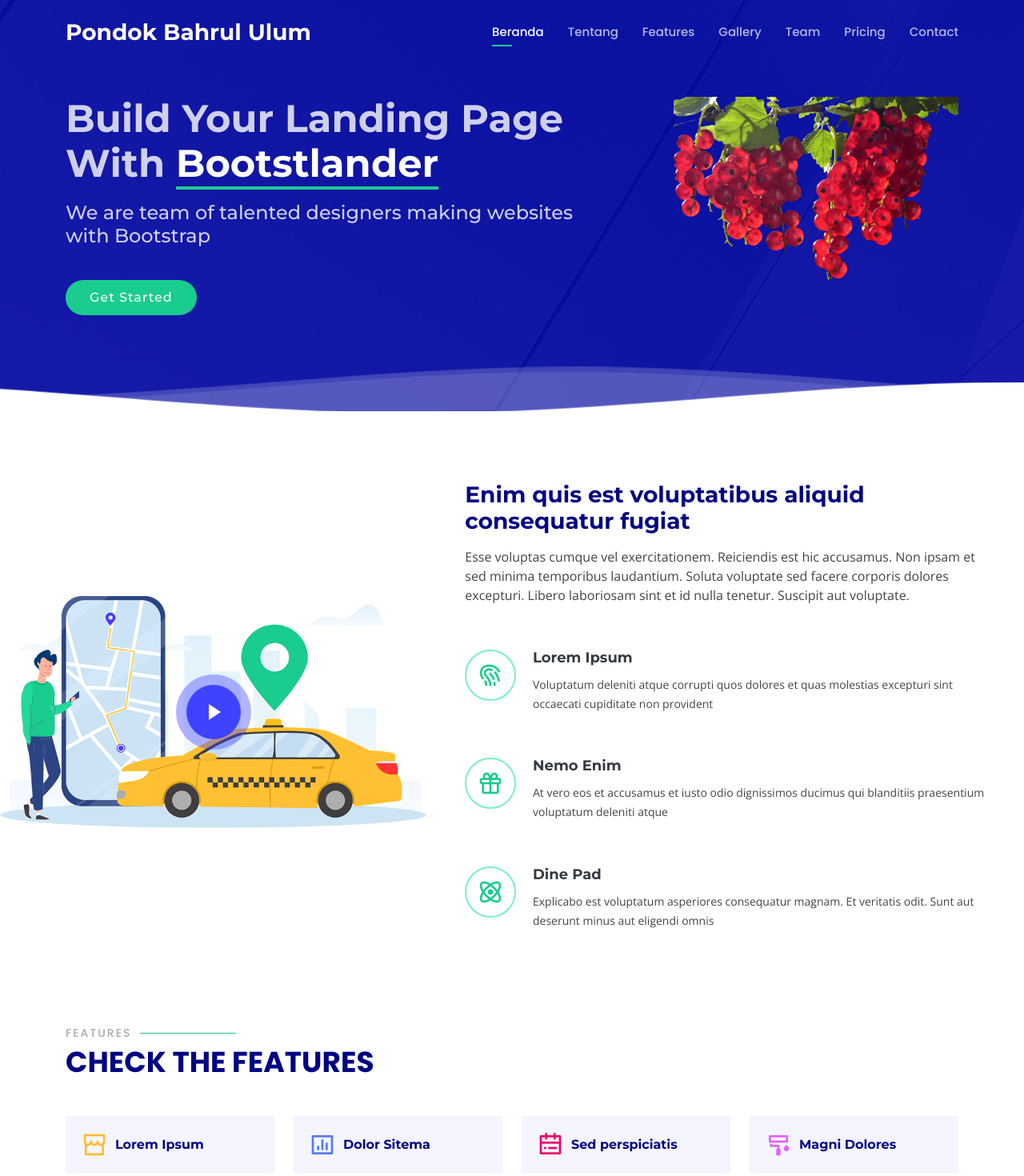
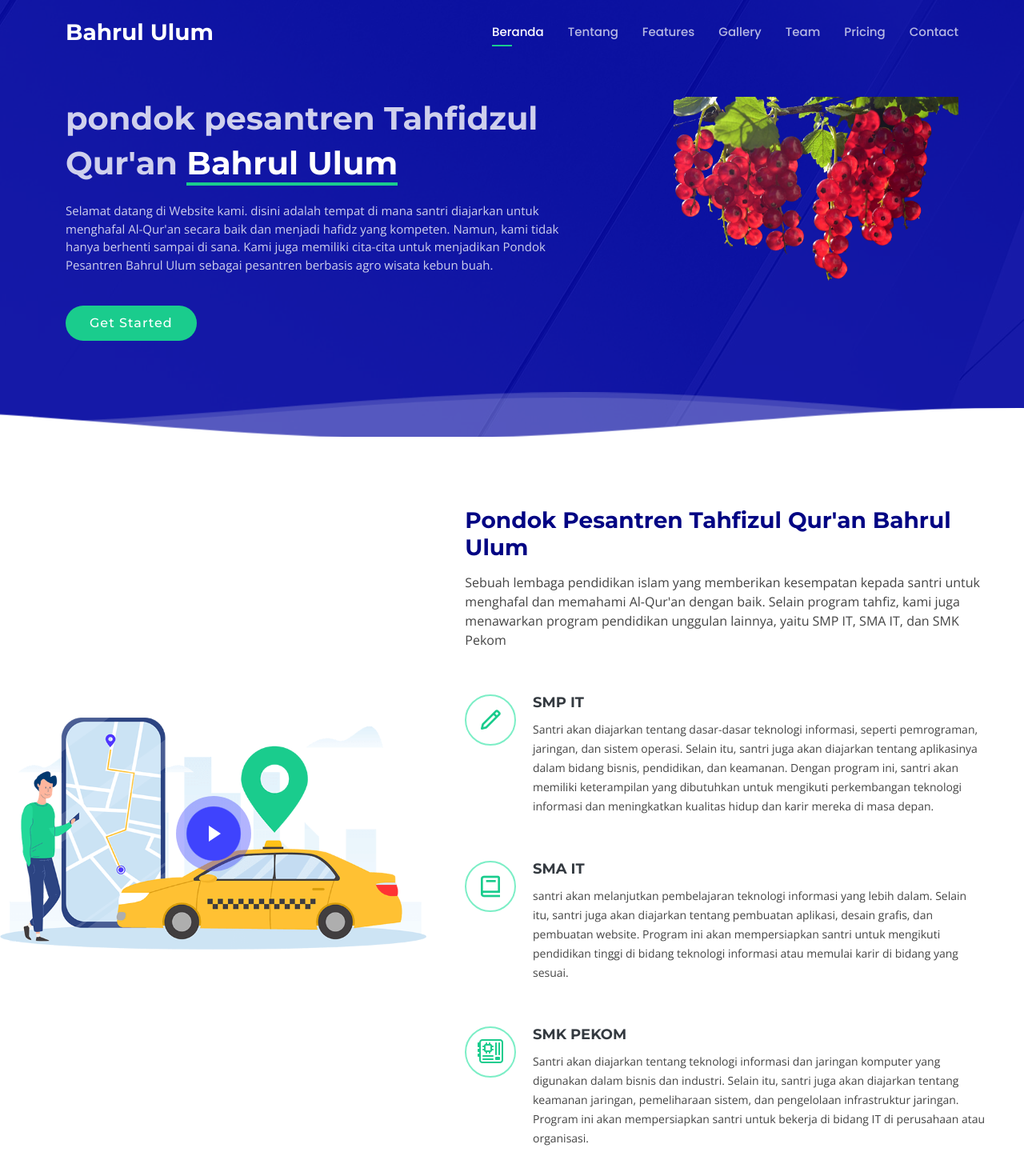
Before and after one commit to kreindo/pondok-bahrul-ulum-v2, a plain HTML site: page index.html in a window 1280 px wide. Shown: the top 1470 px of the page at 80% size. Drawn offline with nearby package versions, Linux system fonts and the light colour scheme.

Commit message:
mengubah

```diff
--- a/assets/css/style.css
+++ b/assets/css/style.css
@@ -439,7 +439,7 @@ h6 {
 
 #hero h1 {
   margin: 0 0 20px 0;
-  font-size: 48px;
+  font-size: 40px;
   font-weight: 700;
   line-height: 56px;
   color: rgba(255, 255, 255, 0.8);
@@ -450,10 +450,10 @@ h6 {
   border-bottom: 4px solid #1acc8d;
 }
 
-#hero h2 {
+#hero p {
   color: rgba(255, 255, 255, 0.8);
   margin-bottom: 40px;
-  font-size: 24px;
+  font-size: 15px;
 }
 
 #hero .btn-get-started {
@@ -476,6 +476,7 @@ h6 {
 #hero .animated {
   animation: up-down 2s ease-in-out infinite alternate-reverse both;
 }
+
 
 @media (min-width: 1024px) {
   #hero {
--- a/index.html
+++ b/index.html
@@ -43,7 +43,7 @@
     <div class="container d-flex align-items-center justify-content-between">
 
       <div class="logo">
-        <h1><a href="index.html"><span>Pondok Bahrul Ulum</span></a></h1>
+        <h1><a href="index.html"><span>Bahrul Ulum</span></a></h1>
         <!-- Uncomment below if you prefer to use an image logo -->
         <!-- <a href="index.html"><img src="assets/img/logo.png" alt="" class="img-fluid"></a>-->
       </div>
@@ -71,8 +71,8 @@
       <div class="row justify-content-between">
         <div class="col-lg-7 pt-5 pt-lg-0 order-2 order-lg-1 d-flex align-items-center">
           <div data-aos="zoom-out">
-            <h1>Build Your Landing Page With <span>Bootstlander</span></h1>
-            <h2>We are team of talented designers making websites with Bootstrap</h2>
+            <h1>pondok pesantren Tahfidzul Qur'an <span>Bahrul Ulum</span></h1>
+            <p>Selamat datang di  Website kami. disini adalah tempat di mana santri diajarkan untuk menghafal Al-Qur'an secara baik dan menjadi hafidz yang kompeten. Namun, kami tidak hanya berhenti sampai di sana. Kami juga memiliki cita-cita untuk menjadikan Pondok Pesantren Bahrul Ulum sebagai pesantren berbasis agro wisata kebun buah.</p>
             <div class="text-center text-lg-start">
               <a href="#about" class="btn-get-started scrollto">Get Started</a>
             </div>
@@ -113,25 +113,25 @@
           </div>
 
           <div class="col-xl-7 col-lg-6 icon-boxes d-flex flex-column align-items-stretch justify-content-center py-5 px-lg-5" data-aos="fade-left">
-            <h3>Enim quis est voluptatibus aliquid consequatur fugiat</h3>
-            <p>Esse voluptas cumque vel exercitationem. Reiciendis est hic accusamus. Non ipsam et sed minima temporibus laudantium. Soluta voluptate sed facere corporis dolores excepturi. Libero laboriosam sint et id nulla tenetur. Suscipit aut voluptate.</p>
+            <h3>Pondok Pesantren Tahfizul Qur'an Bahrul Ulum</h3>
+            <p>Sebuah lembaga pendidikan islam yang memberikan kesempatan kepada santri untuk menghafal dan memahami Al-Qur'an dengan baik. Selain program tahfiz, kami juga menawarkan program pendidikan unggulan lainnya, yaitu SMP IT, SMA IT, dan SMK Pekom </p>
 
             <div class="icon-box" data-aos="zoom-in" data-aos-delay="100">
-              <div class="icon"><i class="bx bx-fingerprint"></i></div>
-              <h4 class="title"><a href="">Lorem Ipsum</a></h4>
-              <p class="description">Voluptatum deleniti atque corrupti quos dolores et quas molestias excepturi sint occaecati cupiditate non provident</p>
+              <div class="icon"><i class="bx bx-pencil"></i></div>
+              <h4 class="title"><a href="">SMP IT</a></h4>
+              <p class="description">Santri akan diajarkan tentang dasar-dasar teknologi informasi, seperti pemrograman, jaringan, dan sistem operasi. Selain itu, santri juga akan diajarkan tentang aplikasinya dalam bidang bisnis, pendidikan, dan keamanan. Dengan program ini, santri akan memiliki keterampilan yang dibutuhkan untuk mengikuti perkembangan teknologi informasi dan meningkatkan kualitas hidup dan karir mereka di masa depan.</p>
             </div>
 
             <div class="icon-box" data-aos="zoom-in" data-aos-delay="200">
-              <div class="icon"><i class="bx bx-gift"></i></div>
-              <h4 class="title"><a href="">Nemo Enim</a></h4>
-              <p class="description">At vero eos et accusamus et iusto odio dignissimos ducimus qui blanditiis praesentium voluptatum deleniti atque</p>
+              <div class="icon"><i class="bx bx-book"></i></div>
+              <h4 class="title"><a href="">SMA IT</a></h4>
+              <p class="description">santri akan melanjutkan pembelajaran teknologi informasi yang lebih dalam. Selain itu, santri juga akan diajarkan tentang pembuatan aplikasi, desain grafis, dan pembuatan website. Program ini akan mempersiapkan santri untuk mengikuti pendidikan tinggi di bidang teknologi informasi atau memulai karir di bidang yang sesuai.</p>
             </div>
 
             <div class="icon-box" data-aos="zoom-in" data-aos-delay="300">
-              <div class="icon"><i class="bx bx-atom"></i></div>
-              <h4 class="title"><a href="">Dine Pad</a></h4>
-              <p class="description">Explicabo est voluptatum asperiores consequatur magnam. Et veritatis odit. Sunt aut deserunt minus aut eligendi omnis</p>
+              <div class="icon"><i class="bi bi-motherboard"></i></div>
+              <h4 class="title"><a href="">SMK PEKOM</a></h4>
+              <p class="description">Santri akan diajarkan tentang teknologi informasi dan jaringan komputer yang digunakan dalam bisnis dan industri. Selain itu, santri juga akan diajarkan tentang keamanan jaringan, pemeliharaan sistem, dan pengelolaan infrastruktur jaringan. Program ini akan mempersiapkan santri untuk bekerja di bidang IT di perusahaan atau organisasi.</p>
             </div>
 
           </div>
```
